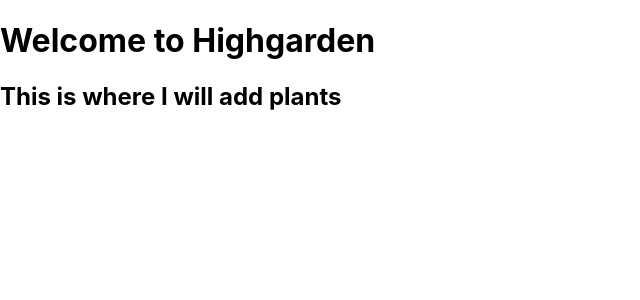
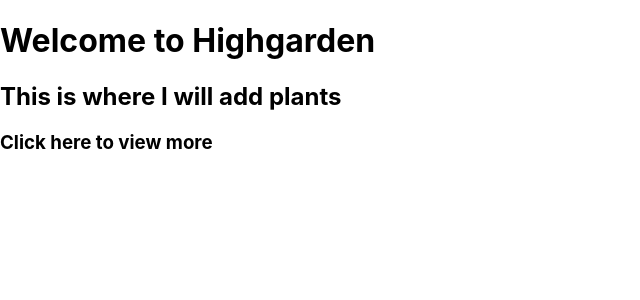
Before and after one commit to AntonioAlgarin/highgarden, a React (Create React App) app: page / in a window 1280 px wide. Shown: the top 300 px of the page, without its empty margins (0-640 px from the left). Built offline with nearby package versions, Linux system fonts and the light colour scheme.

Commit message:
highgarden cont

```diff
--- a/src/App.js
+++ b/src/App.js
@@ -7,6 +7,7 @@ function App() {
     <React.Fragment>
       <h1>Welcome to Highgarden</h1>
       <h2>This is where I will add plants</h2>
+      <h3>Click here to view more</h3>
     </React.Fragment>
   );
 }
```
